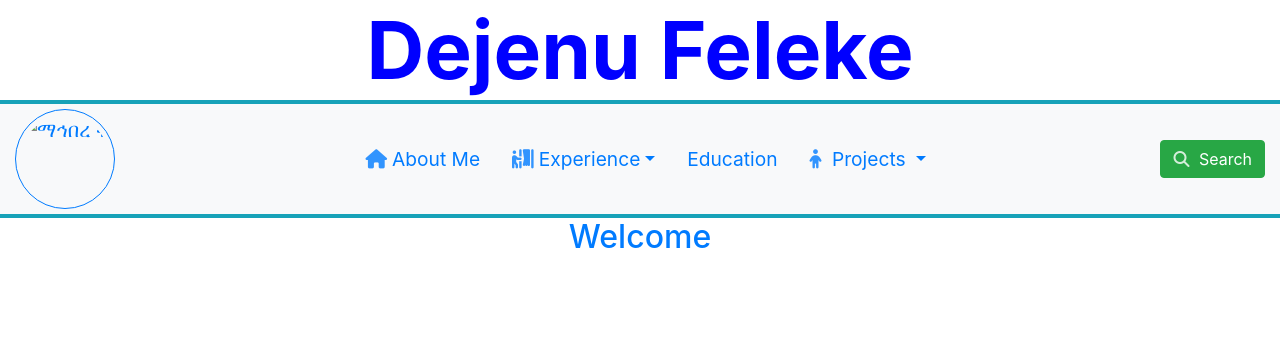
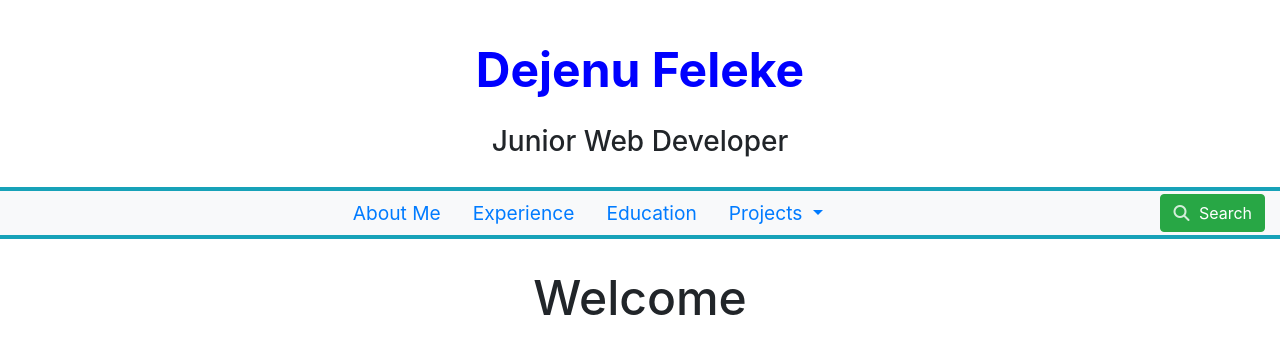
Before and after one commit to djfeleke/MyPortfolio, a plain HTML site: page index.html in a window 1280 px wide. Drawn offline with nearby package versions, Linux system fonts and the light colour scheme.

Commit message:
adding jumbotron

```diff
--- a/bootstrap/css/styles.css
+++ b/bootstrap/css/styles.css
@@ -1,96 +1,84 @@
     body {
         margin: 0;
         padding: 0;
-    position:relative;
+        position: relative;
     }
+
     .mkmain h1 {
         line-height: 100px;
         vertical-align: middle;
         text-align: center;
-    font-size: 5em;
+        font-size: 3em;
         color: blue;
-   background-image: url('../../images/cloud-sky.jpg') ;
-   margin:0;
-   clear:both;
+        margin: 0;
+        clear: both;
+        padding: 20px 20px 5px;
+        ;
     }
- .navbar {
 
+    #myProfession {
+        text-align: center;
+        padding-bottom: 20px;
     }
-#mylogo {
-    width: 100px;
-    height: 100px;
-    border: 1px solid ;
-    padding: 5px;
-    /*border-image: url(border.png) 60 stretch;*/
-}
-.logoName {
-    width: 240px;
-    vertical-align: middle;
-    line-height: 18px;
-}
-.logoName a:hover {
+
+    jamboContent a:hover {
         text-decoration: none;
     }
-.logoName a span{
-    color:red;
-}
-a span {
-    font-size:1.5em;
-    margin-right:10px;
-}
-.jamboContent a:hover {
-    text-decoration: none;
-}
+
     .jamboContent h2 {
         text-align: center;
+        font-size: 3em;
+        padding: 30px;
     }
 
-#myJamboImg {
-    width: 150px;
-    height: 150px;
-    border: 1px solid;
-    padding: 5px;
-}
     ul li a {
         margin: 0 8px;
         padding: 8px;
         font-size: 1.2em;
     }
+
     ul li a:hover {
         margin: -3px;
- background:white;
+        background: white;
     }
-div form .insearch{
-    margin-right:8px;
+
+    div form .insearch {
+        margin-right: 8px;
     }
+
     i {
         margin-right: 5px;
         opacity: .8;
     }
+
     .mkcontent {
         clear: both;
     }
     /*medium device media query*/
+
     @media screen and (max-width: 992px) {
         #mylogo {
             width: 70px;
             height: 70px;
         }
     }
+
     @media screen and (max-width: 992px) {
         .logoName {
             font-size: .7em;
             width: 200px;
         }
     }
+
     @media screen and (max-width: 992px) {
         ul li a {
             margin: 0 5px;
             padding: 5px;
             font-size: .8em;
-        line-height:14px;
+            line-height: 14px;
         }
     }
+
     @media screen and (max-width: 992px) {
         .mkmain h1 {
             line-height: 70px;
@@ -100,12 +88,14 @@ div form .insearch{
         }
     }
     /*small device media query*/
+
     @media screen and (max-width: 768px) {
         #mylogo {
             width: 60px;
             height: 60px;
         }
     }
+
     @media screen and (max-width: 768px) {
         .logoName {
             font-size: .6em;
@@ -118,7 +108,8 @@ div form .insearch{
             margin: 0 5px;
             padding: 5px;
             font-size: .7em;
-        line-height: 12px; /*???*/
+            line-height: 12px;
+            /*???*/
         }
     }
 
--- a/index.html
+++ b/index.html
@@ -18,52 +18,51 @@
 
         <div class="mkmain d-none d-sm-block">
             <h1><strong>Dejenu Feleke</strong></h1>
+            <h3 id="myProfession">Junior Web Developer</h3>
         </div>
 
         <nav class="navbar navbar-default navbar-expand-sm bg-info py-1 px-0 ">
-            <div class="container-fluid bg-light">
-                <a class="navbar-brand d-none d-md-block" href="index.html">
-                    <img id="mylogo" src="images/myLogo.png" alt="ማኅበረ ቅዱሳን" class="rounded-circle d-inline-block align-top" />
-                </a>
+            <div class="container-fluid bg-light ">
+
 
                 <!--'fixe-top' will give us a fixed navigational bar while the page is scrolled-->
                 <!--'fixe-top' could be 'sticky-top' which will scroll with the page untill it touchs the top and then become fixed.-->
-                <button class="navbar-toggler navbar-toggler-right" type="button" data-toggle="collapse" data-target="#collapsibleNavbar" aria-controls="navbarSupportedContent" aria-expanded="false" aria-label="Toggle navigation">
-                    <span class="navbar-toggler-icon"></span>
-                    <span class="sr-only">Toggle navigation</span>
+                <button class="navbar-toggler navbar-toggler-right " type="button " data-toggle="collapse " data-target="#collapsibleNavbar " aria-controls="navbarSupportedContent " aria-expanded="false " aria-label="Toggle navigation ">
+                    <span class="navbar-toggler-icon "></span>
+                    <span class="sr-only ">Toggle navigation</span>
                 </button>
 
-                <div class="collapse navbar-collapse navbar-toggleable-xs" id="collapsibleNavbar">
+                <div class="collapse navbar-collapse navbar-toggleable-xs " id="collapsibleNavbar ">
                     <ul class="navbar-nav ml-auto ">
-                        <li class="nav-item">
-                            <a class="nav-link" href="#"><i class="fas fa-home d-none d-md-inline-block"></i>About Me</a>
+                        <li class="nav-item ">
+                            <a class="nav-link " href="# ">About Me</a>
                         </li>
 
-                        <li class="nav-item dropdown">
-                            <a class="nav-link dropdown-toggle" href="#" id="navbardrop" data-toggle="dropdown"><i class="fas fa-person-booth  d-none d-md-inline-block"></i>Experience</a>
+                        <li class="nav-item">
+                            <a class="nav-link" href="# " id="navbardrop">Experience</a>
                             <!--</li>
-                            <li class="nav-item dropdown">-->
+                            <li class="nav-item dropdown ">-->
 
                         </li>
-                        <li class="nav-item">
-                            <a class="nav-link" href="#">Education</a>
+                        <li class="nav-item ">
+                            <a class="nav-link " href="# ">Education</a>
                         </li>
                         <!-- Dropdown -->
                         <li class="nav-item dropdown ">
                             <!--dropright makes the dropdown open to the right of the button-->
-                            <a class="nav-link dropdown-toggle" href="#" id="navbardrop" data-toggle="dropdown"><i class="fas fa-child  d-none d-md-inline-block"></i>
+                            <a class="nav-link dropdown-toggle " href="# " id="navbardrop " data-toggle="dropdown ">
                             Projects
                             </a>
                             <div class="dropdown-menu ">
-                                <a class="dropdown-item" href="#">Project-1</a>
-                                <a class="dropdown-item" href="#">Project-2</a>
-                                <a class="dropdown-item" href="#">Project-3</a>
+                                <a class="dropdown-item " href="# ">Project-1</a>
+                                <a class="dropdown-item " href="# ">Project-2</a>
+                                <a class="dropdown-item " href="# ">Project-3</a>
                             </div>
                         </li>
                     </ul>
-                    <form class="form-inline ml-auto">
-                        <button type="button" class="btn btn-success">
-                            <i class="fas fa-search  d-none d-md-inline-block"></i> Search
+                    <form class="form-inline ml-auto ">
+                        <button type="button " class="btn btn-success ">
+                            <i class="fas fa-search d-none d-md-inline-block "></i> Search
                         </button>
                     </form>
                 </div>
@@ -71,11 +70,11 @@
         </nav>
     </header>
     <div class="jambotron jambotron-fluid ">
-        <div class="container-fluid">
-            <div class="jamboContent">
-                <a href="index.html">
-                    <h2>Welcome</h2>
-                </a>
+        <div class="container-fluid ">
+            <div class="jamboContent ">
+
+                <h2 id="welcome">Welcome</h2>
+
             </div>
         </div>
     </div>
@@ -88,9 +87,9 @@
     </footer>
     <!-- jQuery (Bootstrap JS plugins depend on it) -->
     <!-- jQuery (necessary for Bootstrap's JavaScript plugins) -->
-    <script src="https://code.jquery.com/jquery-3.5.1.slim.min.js" integrity="sha384-DfXdz2htPH0lsSSs5nCTpuj/zy4C+OGpamoFVy38MVBnE+IbbVYUew+OrCXaRkfj" crossorigin="anonymous"></script>
-    <script src="https://cdn.jsdelivr.net/npm/popper.js@1.16.1/dist/umd/popper.min.js" integrity="sha384-9/reFTGAW83EW2RDu2S0VKaIzap3H66lZH81PoYlFhbGU+6BZp6G7niu735Sk7lN" crossorigin="anonymous"></script>
-    <script src="bootstrap/js/bootstrap.min.js"></script>
+    <script src="https://code.jquery.com/jquery-3.5.1.slim.min.js " integrity="sha384-DfXdz2htPH0lsSSs5nCTpuj/zy4C+OGpamoFVy38MVBnE+IbbVYUew+OrCXaRkfj " crossorigin="anonymous "></script>
+    <script src="https://cdn.jsdelivr.net/npm/popper.js@1.16.1/dist/umd/popper.min.js " integrity="sha384-9/reFTGAW83EW2RDu2S0VKaIzap3H66lZH81PoYlFhbGU+6BZp6G7niu735Sk7lN " crossorigin="anonymous "></script>
+    <script src="bootstrap/js/bootstrap.min.js "></script>
 </body>
 
 </html>
```
Lines whose indentation alone changed are shown as unchanged.
